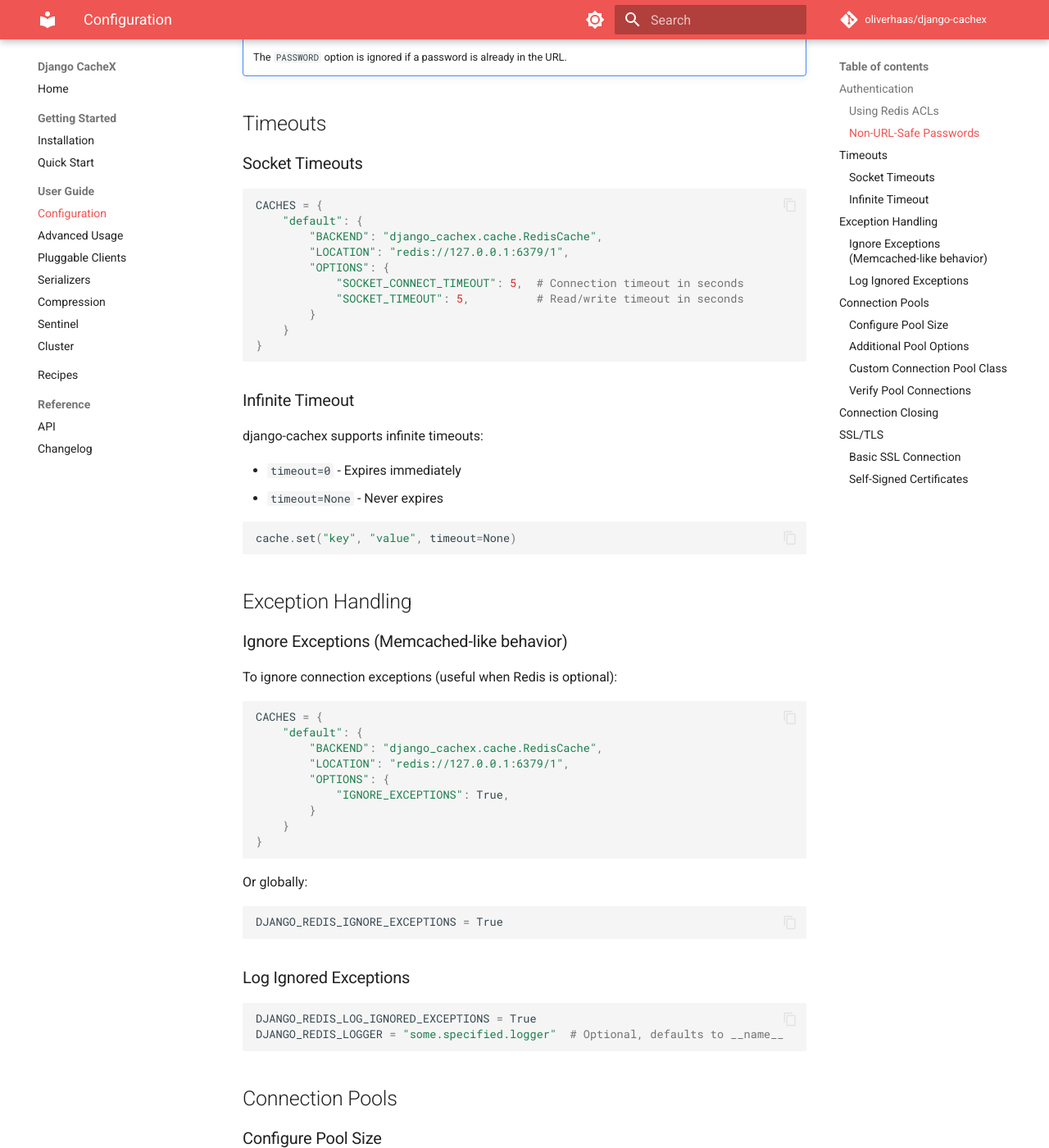
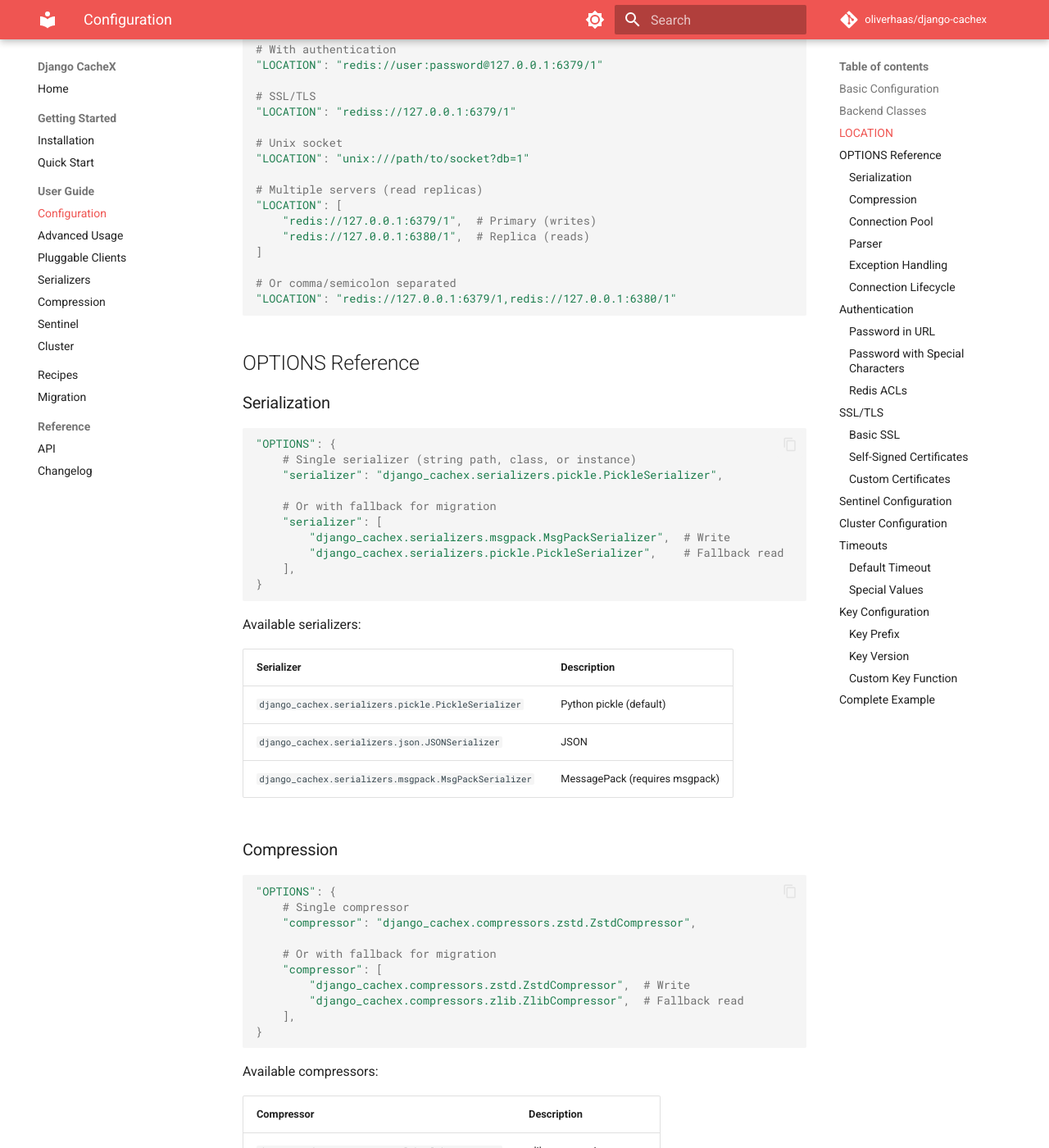
Before and after one commit to oliverhaas/django-cachex, an MkDocs documentation site: the page built from docs/user-guide/configuration.md, in a window 1280 px wide and 1400 px high, scrolled down 1121 px. Shown: the whole window at 82% size. Built offline with MkDocs 1.6.1 and Material for MkDocs 9.7.7, drawn with Linux system fonts in a browser that asks for light colours; comment, search, counter and statistics services are not loaded; the version menu is left out; some of the changed text lies outside the part shown.

Commit message:
Add Codecov integration and documentation updates
- Add Codecov coverage upload to CI (Python 3.13 + Django 5.2)
- Add XML coverage report output for Codecov
- Consolidate migration guides into single page
- Rewrite configuration reference with complete options
- Remove completed TODO items

````diff
--- a/docs/user-guide/configuration.md
+++ b/docs/user-guide/configuration.md
@@ -1,225 +1,332 @@
-# Configuration
+# Configuration Reference
 
-## Authentication
+Complete reference for all django-cachex configuration options.
 
-### Using Redis ACLs
-
-When using Redis ACLs, add the username to the URL:
+## Basic Configuration
 
 ```python
 CACHES = {
     "default": {
-        "BACKEND": "django_cachex.cache.RedisCache",
-        "LOCATION": "redis://django@localhost:6379/0",
+        "BACKEND": "django_cachex.cache.RedisCache",  # or ValkeyCache
+        "LOCATION": "redis://127.0.0.1:6379/1",
+        "TIMEOUT": 300,              # Default timeout in seconds
+        "KEY_PREFIX": "myapp",       # Prefix for all keys
+        "VERSION": 1,                # Key version number
         "OPTIONS": {
-            "CLIENT_CLASS": "django_cachex.client.DefaultClient",
-            "PASSWORD": "mysecret"
+            # See options below
         }
     }
 }
 ```
 
-Or include both in the URL:
+## Backend Classes
+
+| Backend | Description |
+|---------|-------------|
+| `django_cachex.cache.RedisCache` | Standard Redis (redis-py) |
+| `django_cachex.cache.ValkeyCache` | Standard Valkey (valkey-py) |
+| `django_cachex.cache.RedisSentinelCache` | Redis with Sentinel |
+| `django_cachex.cache.ValkeySentinelCache` | Valkey with Sentinel |
+| `django_cachex.cache.RedisClusterCache` | Redis Cluster |
+| `django_cachex.cache.ValkeyClusterCache` | Valkey Cluster |
+
+## LOCATION
+
+Server URL(s). Supports multiple formats:
+
+```python
+# Single server
+"LOCATION": "redis://127.0.0.1:6379/1"
+
+# With authentication
+"LOCATION": "redis://user:password@127.0.0.1:6379/1"
+
+# SSL/TLS
+"LOCATION": "rediss://127.0.0.1:6379/1"
+
+# Unix socket
+"LOCATION": "unix:///path/to/socket?db=1"
+
+# Multiple servers (read replicas)
+"LOCATION": [
+    "redis://127.0.0.1:6379/1",  # Primary (writes)
+    "redis://127.0.0.1:6380/1",  # Replica (reads)
+]
+
+# Or comma/semicolon separated
+"LOCATION": "redis://127.0.0.1:6379/1,redis://127.0.0.1:6380/1"
+```
+
+## OPTIONS Reference
+
+### Serialization
+
+```python
+"OPTIONS": {
+    # Single serializer (string path, class, or instance)
+    "serializer": "django_cachex.serializers.pickle.PickleSerializer",
+
+    # Or with fallback for migration
+    "serializer": [
+        "django_cachex.serializers.msgpack.MsgPackSerializer",  # Write
+        "django_cachex.serializers.pickle.PickleSerializer",    # Fallback read
+    ],
+}
+```
+
+Available serializers:
+
+| Serializer | Description |
+|------------|-------------|
+| `django_cachex.serializers.pickle.PickleSerializer` | Python pickle (default) |
+| `django_cachex.serializers.json.JSONSerializer` | JSON |
+| `django_cachex.serializers.msgpack.MsgPackSerializer` | MessagePack (requires msgpack) |
+
+### Compression
+
+```python
+"OPTIONS": {
+    # Single compressor
+    "compressor": "django_cachex.compressors.zstd.ZstdCompressor",
+
+    # Or with fallback for migration
+    "compressor": [
+        "django_cachex.compressors.zstd.ZstdCompressor",  # Write
+        "django_cachex.compressors.zlib.ZlibCompressor",  # Fallback read
+    ],
+}
+```
+
+Available compressors:
+
+| Compressor | Description |
+|------------|-------------|
+| `django_cachex.compressors.zlib.ZlibCompressor` | zlib compression |
+| `django_cachex.compressors.gzip.GzipCompressor` | gzip compression |
+| `django_cachex.compressors.lz4.Lz4Compressor` | LZ4 (requires lz4) |
+| `django_cachex.compressors.lzma.LzmaCompressor` | LZMA |
+| `django_cachex.compressors.zstd.ZstdCompressor` | Zstandard (requires zstd) |
+
+Compression is only applied to values larger than `min_length` bytes (default: 256).
+
+### Connection Pool
+
+```python
+"OPTIONS": {
+    # Custom pool class
+    "pool_class": "redis.ConnectionPool",
+
+    # Pool size and options (passed to pool constructor)
+    "max_connections": 100,
+    "retry_on_timeout": True,
+
+    # Socket timeouts
+    "socket_connect_timeout": 5,
+    "socket_timeout": 5,
+}
+```
+
+### Parser
+
+```python
+"OPTIONS": {
+    "parser_class": "redis.connection.HiredisParser",  # Faster parsing
+}
+```
+
+### Exception Handling
+
+```python
+"OPTIONS": {
+    # Ignore connection errors (return default/None instead)
+    "ignore_exceptions": True,
+
+    # Log ignored exceptions
+    "log_ignored_exceptions": True,
+}
+```
+
+Or globally via settings:
+
+```python
+DJANGO_REDIS_IGNORE_EXCEPTIONS = True
+DJANGO_REDIS_LOG_IGNORED_EXCEPTIONS = True
+DJANGO_REDIS_LOGGER = "myapp.cache"  # Custom logger name
+```
+
+### Connection Lifecycle
+
+```python
+"OPTIONS": {
+    # Close connections after each request
+    "close_connection": True,
+}
+```
+
+Or globally:
+
+```python
+DJANGO_REDIS_CLOSE_CONNECTION = True
+```
+
+## Authentication
+
+### Password in URL
+
+```python
+"LOCATION": "redis://user:password@127.0.0.1:6379/1"
+```
+
+### Password with Special Characters
+
+For passwords with special characters, pass separately:
+
+```python
+"LOCATION": "redis://127.0.0.1:6379/1",
+"OPTIONS": {
+    "password": "my$pecial!password",
+}
+```
+
+### Redis ACLs
+
+```python
+"LOCATION": "redis://username@127.0.0.1:6379/1",
+"OPTIONS": {
+    "password": "password",
+}
+```
+
+## SSL/TLS
+
+### Basic SSL
+
+```python
+"LOCATION": "rediss://127.0.0.1:6379/1"
+```
+
+### Self-Signed Certificates
+
+```python
+"LOCATION": "rediss://127.0.0.1:6379/1",
+"OPTIONS": {
+    "ssl_cert_reqs": None,  # Disable verification
+}
+```
+
+### Custom Certificates
+
+```python
+"LOCATION": "rediss://127.0.0.1:6379/1",
+"OPTIONS": {
+    "ssl_ca_certs": "/path/to/ca.crt",
+    "ssl_certfile": "/path/to/client.crt",
+    "ssl_keyfile": "/path/to/client.key",
+}
+```
+
+## Sentinel Configuration
 
 ```python
 CACHES = {
     "default": {
-        "BACKEND": "django_cachex.cache.RedisCache",
-        "LOCATION": "redis://django:mysecret@localhost:6379/0",
+        "BACKEND": "django_cachex.cache.RedisSentinelCache",
+        "LOCATION": "redis://mymaster/0",  # Master name
         "OPTIONS": {
-            "CLIENT_CLASS": "django_cachex.client.DefaultClient",
+            "sentinels": [
+                ("sentinel1.example.com", 26379),
+                ("sentinel2.example.com", 26379),
+                ("sentinel3.example.com", 26379),
+            ],
+            "sentinel_kwargs": {
+                "password": "sentinel-password",
+            },
         }
     }
 }
 ```
 
-### Non-URL-Safe Passwords
+## Cluster Configuration
 
-For passwords with special characters, use the `PASSWORD` option:
+```python
+CACHES = {
+    "default": {
+        "BACKEND": "django_cachex.cache.RedisClusterCache",
+        "LOCATION": "redis://127.0.0.1:7000",
+    }
+}
+```
+
+## Timeouts
+
+### Default Timeout
+
+```python
+"TIMEOUT": 300  # 5 minutes, None for no expiry
+```
+
+### Special Values
+
+```python
+cache.set("key", "value", timeout=0)     # Delete immediately
+cache.set("key", "value", timeout=None)  # Never expires
+```
+
+## Key Configuration
+
+### Key Prefix
+
+```python
+"KEY_PREFIX": "myapp"
+# Keys become: myapp:1:keyname
+```
+
+### Key Version
+
+```python
+"VERSION": 1
+# Keys become: prefix:1:keyname
+```
+
+### Custom Key Function
+
+```python
+def my_key_func(key, key_prefix, version):
+    return f"{key_prefix}:v{version}:{key}"
+
+CACHES = {
+    "default": {
+        ...
+        "KEY_FUNCTION": "myapp.cache.my_key_func",
+    }
+}
+```
+
+## Complete Example
 
 ```python
 CACHES = {
     "default": {
         "BACKEND": "django_cachex.cache.RedisCache",
         "LOCATION": "redis://127.0.0.1:6379/1",
+        "TIMEOUT": 300,
+        "KEY_PREFIX": "myapp",
+        "VERSION": 1,
         "OPTIONS": {
-            "CLIENT_CLASS": "django_cachex.client.DefaultClient",
-            "PASSWORD": "my$ecret!password"
+            # Serialization
+            "serializer": "django_cachex.serializers.pickle.PickleSerializer",
+
+            # Compression
+            "compressor": "django_cachex.compressors.zstd.ZstdCompressor",
+
+            # Connection pool
+            "max_connections": 50,
+            "socket_connect_timeout": 5,
+            "socket_timeout": 5,
+
+            # Exception handling
+            "ignore_exceptions": False,
         }
     }
 }
 ```
-
-!!! note
-    The `PASSWORD` option is ignored if a password is already in the URL.
-
-## Timeouts
-
-### Socket Timeouts
-
-```python
-CACHES = {
-    "default": {
-        "BACKEND": "django_cachex.cache.RedisCache",
-        "LOCATION": "redis://127.0.0.1:6379/1",
-        "OPTIONS": {
-            "SOCKET_CONNECT_TIMEOUT": 5,  # Connection timeout in seconds
-            "SOCKET_TIMEOUT": 5,          # Read/write timeout in seconds
-        }
-    }
-}
-```
-
-### Infinite Timeout
-
-django-cachex supports infinite timeouts:
-
-- `timeout=0` - Expires immediately
-- `timeout=None` - Never expires
-
-```python
-cache.set("key", "value", timeout=None)
-```
-
-## Exception Handling
-
-### Ignore Exceptions (Memcached-like behavior)
-
-To ignore connection exceptions (useful when Redis is optional):
-
-```python
-CACHES = {
-    "default": {
-        "BACKEND": "django_cachex.cache.RedisCache",
-        "LOCATION": "redis://127.0.0.1:6379/1",
-        "OPTIONS": {
-            "IGNORE_EXCEPTIONS": True,
-        }
-    }
-}
-```
-
-Or globally:
-
-```python
-DJANGO_REDIS_IGNORE_EXCEPTIONS = True
-```
-
-### Log Ignored Exceptions
-
-```python
-DJANGO_REDIS_LOG_IGNORED_EXCEPTIONS = True
-DJANGO_REDIS_LOGGER = "some.specified.logger"  # Optional, defaults to __name__
-```
-
-## Connection Pools
-
-### Configure Pool Size
-
-```python
-CACHES = {
-    "default": {
-        "BACKEND": "django_cachex.cache.RedisCache",
-        "LOCATION": "redis://127.0.0.1:6379/1",
-        "OPTIONS": {
-            "CONNECTION_POOL_KWARGS": {"max_connections": 100}
-        }
-    }
-}
-```
-
-### Additional Pool Options
-
-```python
-CACHES = {
-    "default": {
-        "BACKEND": "django_cachex.cache.RedisCache",
-        "LOCATION": "redis://127.0.0.1:6379/1",
-        "OPTIONS": {
-            "CONNECTION_POOL_KWARGS": {
-                "max_connections": 100,
-                "retry_on_timeout": True
-            }
-        }
-    }
-}
-```
-
-### Custom Connection Pool Class
-
-```python
-CACHES = {
-    "default": {
-        "BACKEND": "django_cachex.cache.RedisCache",
-        "LOCATION": "redis://127.0.0.1:6379/1",
-        "OPTIONS": {
-            "CONNECTION_POOL_CLASS": "myproj.mypool.MyOwnPool",
-        }
-    }
-}
-```
-
-### Verify Pool Connections
-
-```python
-from django_cachex import get_redis_connection
-
-r = get_redis_connection("default")
-connection_pool = r.connection_pool
-print(f"Created connections: {connection_pool._created_connections}")
-```
-
-## Connection Closing
-
-By default, connections are kept open. To close connections:
-
-```python
-# Per-cache setting
-CACHES = {
-    "default": {
-        "BACKEND": "django_cachex.cache.RedisCache",
-        "LOCATION": "redis://127.0.0.1:6379/1",
-        "OPTIONS": {
-            "CLOSE_CONNECTION": True,
-        }
-    }
-}
-
-# Or globally
-DJANGO_REDIS_CLOSE_CONNECTION = True
-```
-
-## SSL/TLS
-
-### Basic SSL Connection
-
-Use `rediss://` scheme:
-
-```python
-CACHES = {
-    "default": {
-        "BACKEND": "django_cachex.cache.RedisCache",
-        "LOCATION": "rediss://127.0.0.1:6379/1",
-        "OPTIONS": {
-            "CLIENT_CLASS": "django_cachex.client.DefaultClient",
-        }
-    }
-}
-```
-
-### Self-Signed Certificates
-
-To disable certificate verification:
-
-```python
-CACHES = {
-    "default": {
-        "BACKEND": "django_cachex.cache.RedisCache",
-        "LOCATION": "rediss://127.0.0.1:6379/1",
-        "OPTIONS": {
-            "CLIENT_CLASS": "django_cachex.client.DefaultClient",
-            "CONNECTION_POOL_KWARGS": {"ssl_cert_reqs": None}
-        }
-    }
-}
-```
--- a/mkdocs.yml
+++ b/mkdocs.yml
@@ -63,6 +63,7 @@
       - Sentinel: user-guide/sentinel.md
       - Cluster: user-guide/cluster.md
   - Recipes: recipes.md
+  - Migration: migration.md
   - Reference:
       - API: reference/api.md
       - Changelog: reference/changelog.md
````
Also changed, not shown: TODO.md (+0 -25 lines), docs/migration.md (added, +63 -0 lines), pyproject.toml (+6 -6 lines), 1 other file.
